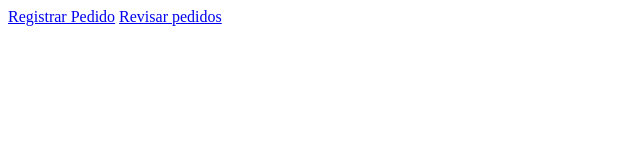
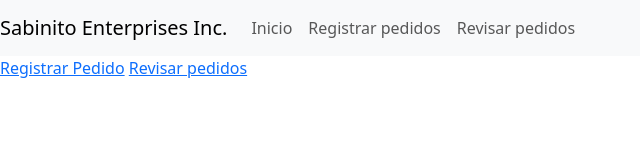
Before and after one commit to JetceMx/Sistemas, a plain HTML site: page Index.html in a window 1280 px wide. Shown: the whole page, without its empty margins (0-640 px from the left). Drawn offline with nearby package versions, Linux system fonts and the light colour scheme.

Commit message:
pa que mannu haga algo

```diff
--- a/Index.html
+++ b/Index.html
@@ -4,10 +4,33 @@
   <meta charset="UTF-8">
   <meta http-equiv="X-UA-Compatible" content="IE=edge">
   <meta name="viewport" content="width=device-width, initial-scale=1.0">
+  <link href="https://cdn.jsdelivr.net/npm/bootstrap@5.3.0/dist/css/bootstrap.min.css" rel="stylesheet" integrity="sha384-9ndCyUaIbzAi2FUVXJi0CjmCapSmO7SnpJef0486qhLnuZ2cdeRhO02iuK6FUUVM" crossorigin="anonymous">
+
   <title>Document</title>
 </head>
 <body>
+  <nav class="navbar navbar-expand-lg navbar-light bg-light">
+    <a class="navbar-brand" href="#">Sabinito Enterprises Inc.</a>
+    <button class="navbar-toggler" type="button" data-toggle="collapse" data-target="#navbarSupportedContent" aria-controls="navbarSupportedContent" aria-expanded="false" aria-label="Toggle navigation">
+      <span class="navbar-toggler-icon"></span>
+    </button>
+
+    <div class="collapse navbar-collapse" id="navbarSupportedContent">
+      <ul class="navbar-nav mr-auto">
+        <li class="nav-item active">
+          <a class="nav-link" href="Index.html">Inicio <span class="sr-only"></span></a>
+        </li>
+        <li class="nav-item">
+          <a class="nav-link" href="RegPedido.html">Registrar pedidos</a>
+        </li>
+        <li class="nav-item">
+          <a class="nav-link" href="TabPedido.html">Revisar pedidos</a>
+        </li>
+      </ul>
+    </div>
+  </nav>
     <a href="RegPedido.html">Registrar Pedido</a>
     <a href="TabPedido.html">Revisar pedidos</a>
+    <script src="https://cdn.jsdelivr.net/npm/bootstrap@5.3.0/dist/js/bootstrap.bundle.min.js" integrity="sha384-geWF76RCwLtnZ8qwWowPQNguL3RmwHVBC9FhGdlKrxdiJJigb/j/68SIy3Te4Bkz" crossorigin="anonymous"></script>
 </body>
 </html>
```
